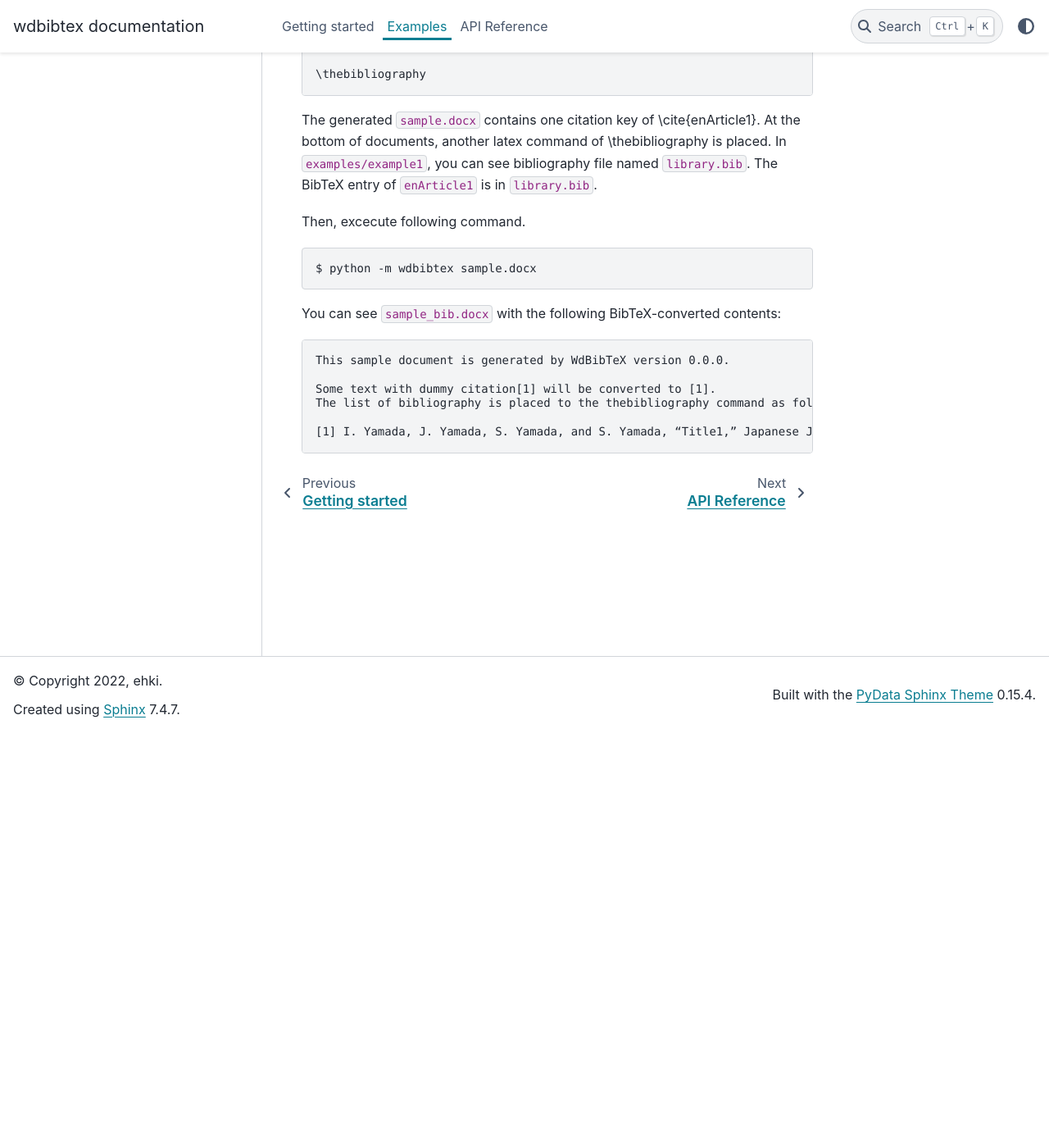
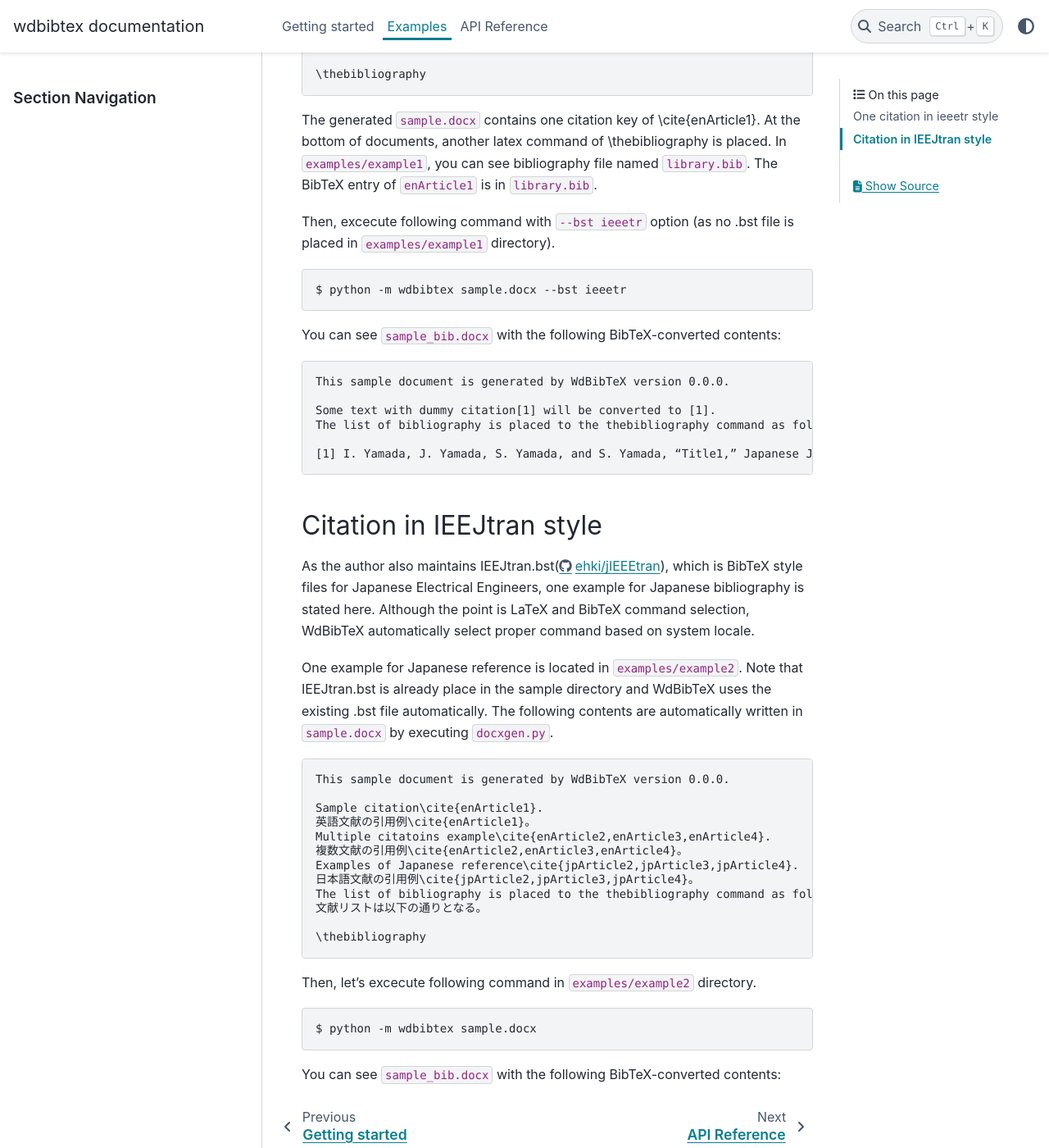
Before and after one commit to ehki/WdBibTeX, a Sphinx documentation site: the page built from docs/examples.rst, in a window 1280 px wide and 1400 px high, scrolled down 506 px. Shown: the whole window at 82% size. Built offline with Sphinx 7.4.7 and the PyData theme 0.15.4, drawn with Linux system fonts in a browser that asks for light colours.

Commit message:
Add IEEJtran style example

```diff
--- a/docs/examples.rst
+++ b/docs/examples.rst
@@ -26,11 +26,11 @@ The generated ``sample.docx`` contains one citation key of \\cite{enArticle1}. A
 In ``examples/example1``, you can see bibliography file named ``library.bib``.
 The BibTeX entry of ``enArticle1`` is in ``library.bib``.
 
-Then, excecute following command.
+Then, excecute following command with ``--bst ieeetr`` option (as no .bst file is placed in ``examples/example1`` directory).
 
 .. code-block:: sh
 
-    $ python -m wdbibtex sample.docx
+    $ python -m wdbibtex sample.docx --bst ieeetr
 
 You can see ``sample_bib.docx`` with the following BibTeX-converted contents:
 
@@ -42,3 +42,37 @@ You can see ``sample_bib.docx`` with the following BibTeX-converted contents:
     The list of bibliography is placed to the thebibliography command as follows:
 
     [1] I. Yamada, J. Yamada, S. Yamada, and S. Yamada, “Title1,” Japanese Journal, vol. 15, pp. 20-30, march 2019.
+
+
+Citation in IEEJtran style
+--------------------------
+
+As the author also maintains IEEJtran.bst(https://github.com/ehki/jIEEEtran), which is BibTeX style files for Japanese Electrical Engineers, one example for Japanese bibliography is stated here.
+Although the point is LaTeX and BibTeX command selection, WdBibTeX automatically select proper command based on system locale.
+
+One example for Japanese reference is located in ``examples/example2``.
+Note that IEEJtran.bst is already place in the sample directory and WdBibTeX uses the existing .bst file automatically.
+The following contents are automatically written in ``sample.docx`` by executing ``docxgen.py``.
+
+.. code-block:: text
+
+    This sample document is generated by WdBibTeX version 0.0.0.
+
+    Sample citation\cite{enArticle1}.
+    英語文献の引用例\cite{enArticle1}。
+    Multiple citatoins example\cite{enArticle2,enArticle3,enArticle4}.
+    複数文献の引用例\cite{enArticle2,enArticle3,enArticle4}。
+    Examples of Japanese reference\cite{jpArticle2,jpArticle3,jpArticle4}.
+    日本語文献の引用例\cite{jpArticle2,jpArticle3,jpArticle4}。
+    The list of bibliography is placed to the thebibliography command as follows:
+    文献リストは以下の通りとなる。
+
+    \thebibliography
+
+Then, let's excecute following command in ``examples/example2`` directory.
+
+.. code-block:: sh
+
+    $ python -m wdbibtex sample.docx
+
+You can see ``sample_bib.docx`` with the following BibTeX-converted contents:
--- a/docs/reference/index.rst
+++ b/docs/reference/index.rst
@@ -1,6 +1,6 @@
-#############
 API Reference
-#############
+=============
+
 
 .. toctree::
    :maxdepth: 2
--- a/docs/reference/latex.rst
+++ b/docs/reference/latex.rst
@@ -1,5 +1,6 @@
 LaTeX
 =====
+
 
 .. currentmodule:: wdbibtex
 
```
